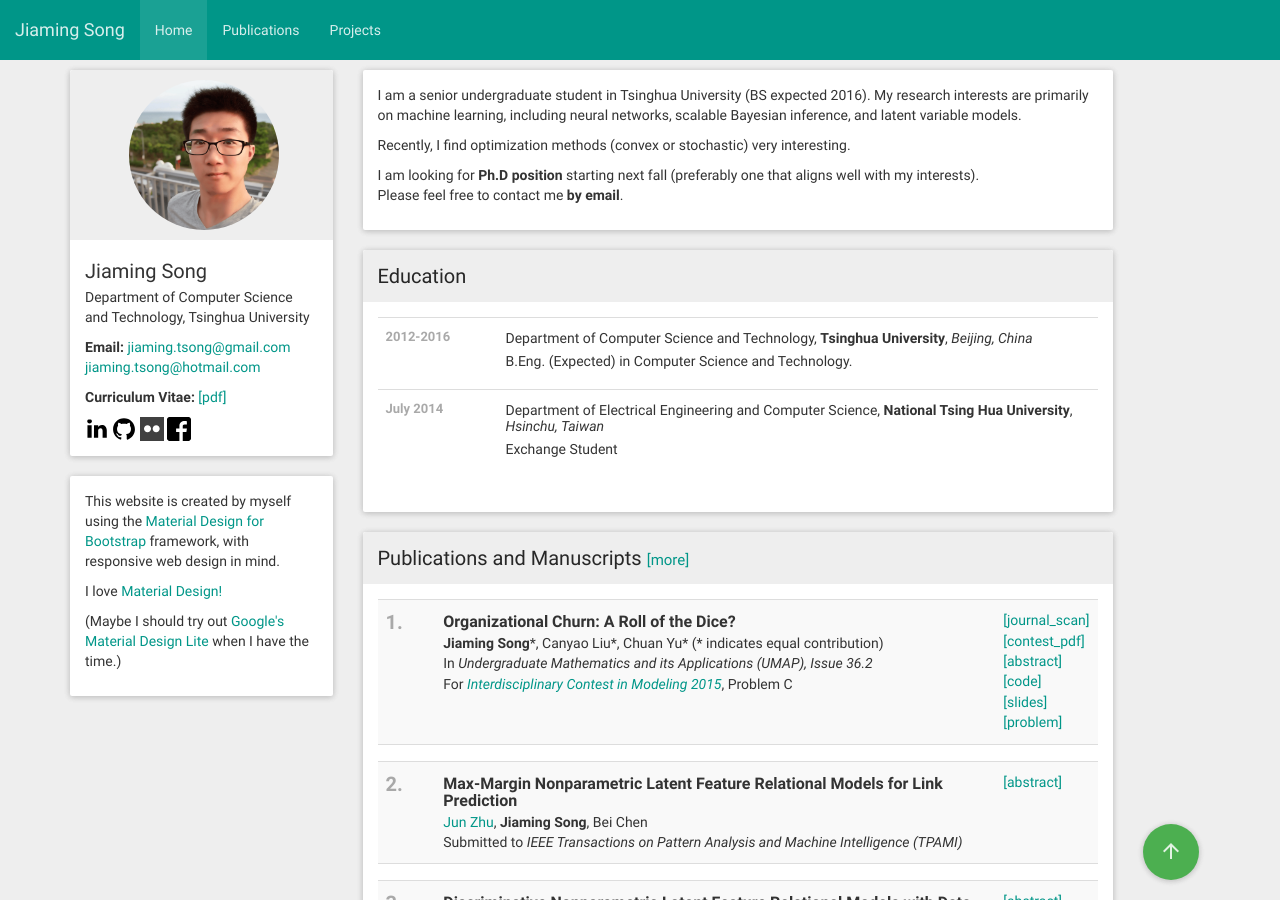
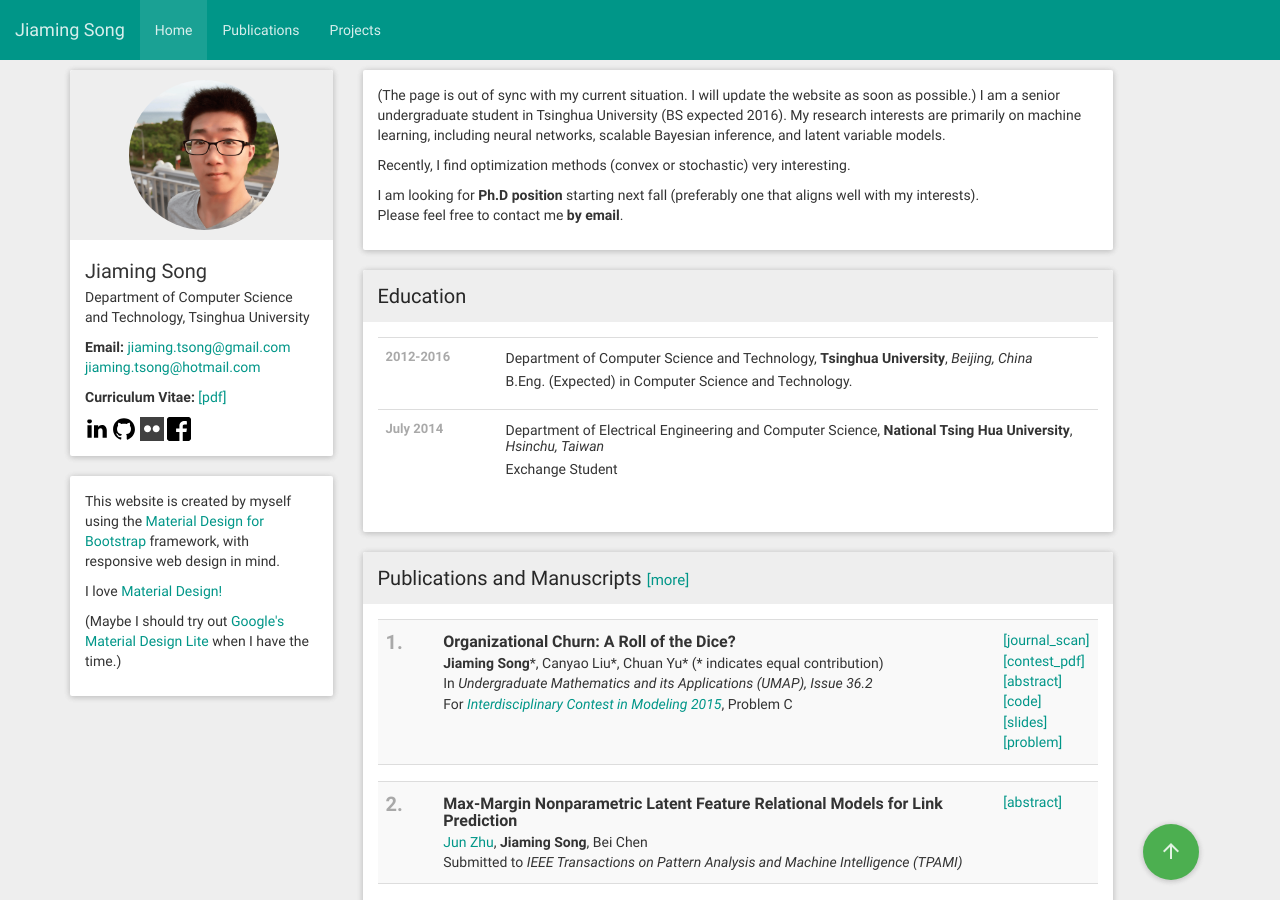
Before and after one commit to jiamings/tsong.me, a Jekyll site: the page built from index.html, in a window 1280 px wide and 900 px high. Built offline with Jekyll 4.4.1, drawn with Linux system fonts in a browser that asks for light colours; nearby versions of some CDN libraries.

Commit message:
outdated

```diff
--- a/index.html
+++ b/index.html
@@ -6,6 +6,7 @@ title: Home
 <div class="panel panel-default">
     <div class="panel-body">
         <p>
+            (The page is out of sync with my current situation. I will update the website as soon as possible.)
             I am a senior undergraduate student in Tsinghua University (BS expected 2016).
             My research interests are primarily on machine learning, including neural networks, scalable Bayesian inference, and
             latent variable models.
```
Also changed, not shown: 1 other file.
